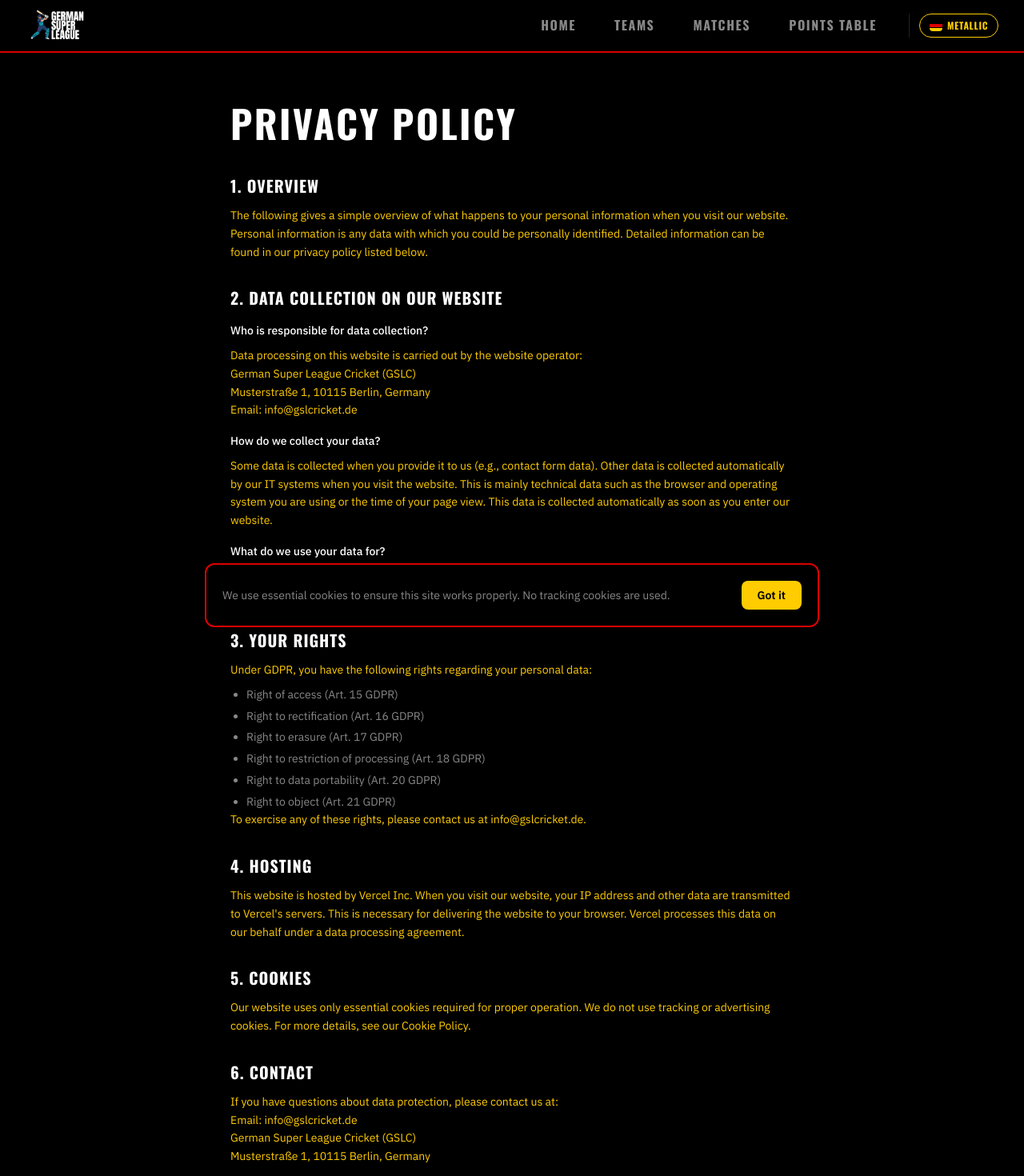
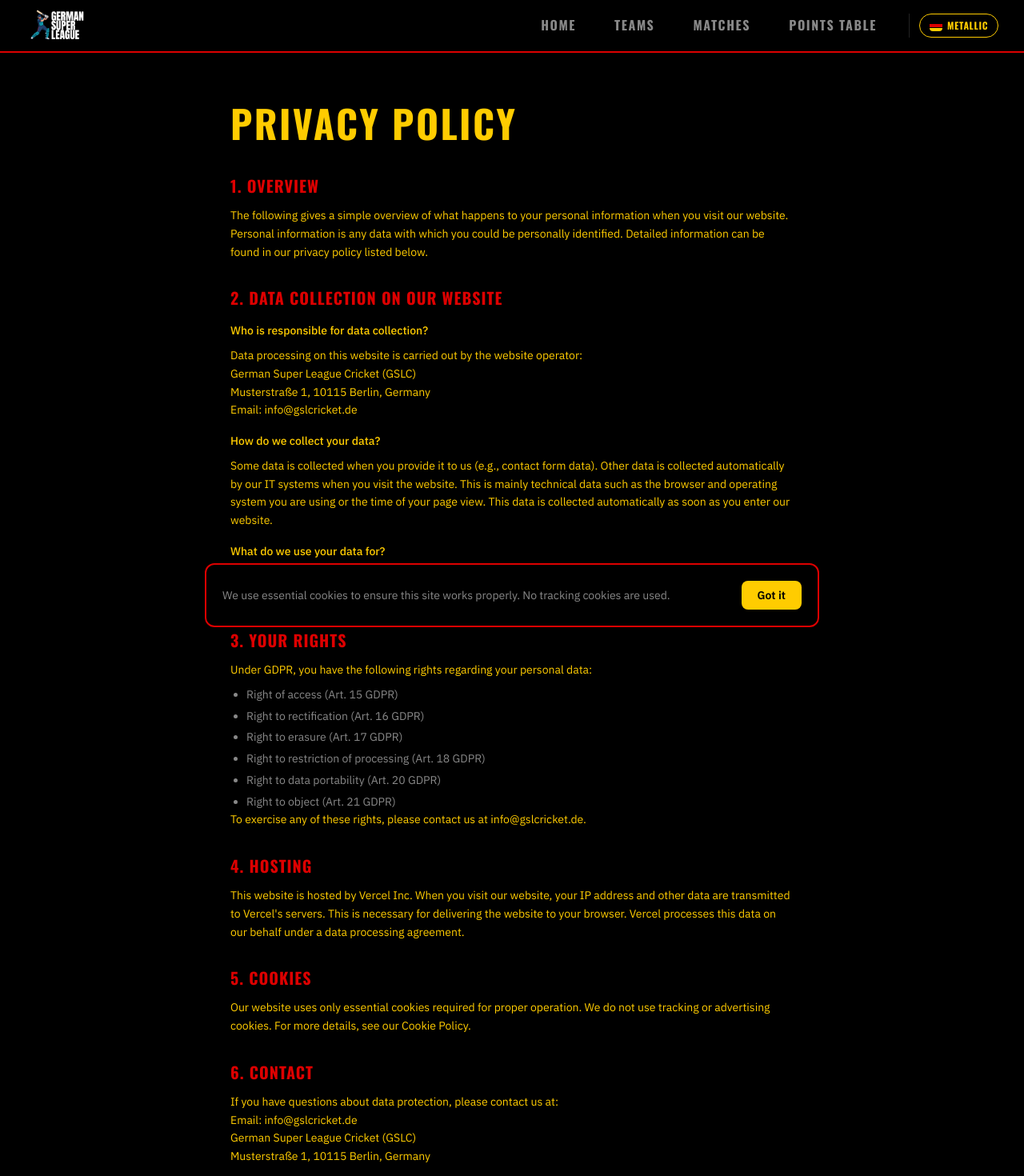
Before and after one commit to musudik/gslcricket, a React (Vite) app: page /privacy-policy in a window 1280 px wide. Shown: the top 1470 px of the page at 80% size. Built offline with nearby package versions, Linux system fonts and the light colour scheme; a web font is replaced by a local one.

Commit message:
Update text colors in Cookies, Impressum, and PrivacyPolicy pages for improved readability and consistency

```diff
--- a/src/pages/Cookies.tsx
+++ b/src/pages/Cookies.tsx
@@ -8,11 +8,11 @@ export default function Cookies() {
       </Helmet>
 
       <div className="max-w-3xl mx-auto px-4 sm:px-6 lg:px-8 py-16">
-        <h1 className="font-display text-4xl sm:text-5xl tracking-wider text-white mb-10">Cookie Policy</h1>
+        <h1 className="font-display text-4xl sm:text-5xl tracking-wider text-gslc-gold mb-10">Cookie Policy</h1>
 
         <div className="space-y-8 text-gslc-text text-sm leading-relaxed">
           <section>
-            <h2 className="font-display text-xl tracking-wider text-white mb-3">What Are Cookies?</h2>
+            <h2 className="font-display text-xl tracking-wider text-gslc-red mb-3">What Are Cookies?</h2>
             <p>
               Cookies are small text files that are placed on your computer or mobile device when you visit a website.
               They are widely used to make websites work more efficiently, as well as to provide information to the
@@ -21,7 +21,7 @@ export default function Cookies() {
           </section>
 
           <section>
-            <h2 className="font-display text-xl tracking-wider text-white mb-3">Cookies We Use</h2>
+            <h2 className="font-display text-xl tracking-wider text-gslc-red mb-3">Cookies We Use</h2>
             <div className="overflow-x-auto mt-4">
               <table className="w-full text-sm">
                 <thead>
@@ -34,7 +34,7 @@ export default function Cookies() {
                 </thead>
                 <tbody>
                   <tr className="border-b border-gslc-border/50">
-                    <td className="py-3 pr-4 text-white font-mono text-xs">gslc-cookie-consent</td>
+                    <td className="py-3 pr-4 text-gslc-gold font-mono text-xs">gslc-cookie-consent</td>
                     <td className="py-3 pr-4 text-gslc-muted">Records your cookie consent preference</td>
                     <td className="py-3 pr-4">
                       <span className="px-2 py-0.5 rounded bg-gslc-gold/10 text-gslc-gold text-xs font-medium">Essential</span>
@@ -47,7 +47,7 @@ export default function Cookies() {
           </section>
 
           <section>
-            <h2 className="font-display text-xl tracking-wider text-white mb-3">Third-Party Cookies</h2>
+            <h2 className="font-display text-xl tracking-wider text-gslc-red mb-3">Third-Party Cookies</h2>
             <p>
               We currently do not use any third-party cookies for tracking, analytics, or advertising purposes. Should
               this change in the future, we will update this policy and request your consent accordingly.
@@ -55,7 +55,7 @@ export default function Cookies() {
           </section>
 
           <section>
-            <h2 className="font-display text-xl tracking-wider text-white mb-3">Managing Cookies</h2>
+            <h2 className="font-display text-xl tracking-wider text-gslc-red mb-3">Managing Cookies</h2>
             <p>
               You can control and manage cookies in your browser settings. Please note that removing or blocking cookies
               may impact your experience on our website. Most browsers allow you to:
@@ -70,7 +70,7 @@ export default function Cookies() {
           </section>
 
           <section>
-            <h2 className="font-display text-xl tracking-wider text-white mb-3">Changes to This Policy</h2>
+            <h2 className="font-display text-xl tracking-wider text-gslc-red mb-3">Changes to This Policy</h2>
             <p>
               We may update this cookie policy from time to time. Any changes will be posted on this page with an updated
               revision date.
@@ -79,7 +79,7 @@ export default function Cookies() {
           </section>
 
           <section>
-            <h2 className="font-display text-xl tracking-wider text-white mb-3">Contact</h2>
+            <h2 className="font-display text-xl tracking-wider text-gslc-red mb-3">Contact</h2>
             <p>
               If you have questions about our use of cookies, contact us at:<br />
               Email: info@gslcricket.de
--- a/src/pages/Impressum.tsx
+++ b/src/pages/Impressum.tsx
@@ -8,11 +8,11 @@ export default function Impressum() {
       </Helmet>
 
       <div className="max-w-3xl mx-auto px-4 sm:px-6 lg:px-8 py-16">
-        <h1 className="font-display text-4xl sm:text-5xl tracking-wider text-white mb-10">Impressum</h1>
+        <h1 className="font-display text-4xl sm:text-5xl tracking-wider text-gslc-gold mb-10">Impressum</h1>
 
         <div className="space-y-8 text-gslc-text text-sm leading-relaxed">
           <section>
-            <h2 className="font-display text-xl tracking-wider text-white mb-3">Information pursuant to § 5 TMG</h2>
+            <h2 className="font-display text-xl tracking-wider text-gslc-red mb-3">Information pursuant to § 5 TMG</h2>
             <p>
               German Super League Cricket (GSLC)<br />
               Musterstraße 1<br />
@@ -22,7 +22,7 @@ export default function Impressum() {
           </section>
 
           <section>
-            <h2 className="font-display text-xl tracking-wider text-white mb-3">Contact</h2>
+            <h2 className="font-display text-xl tracking-wider text-gslc-red mb-3">Contact</h2>
             <p>
               Email: info@gslcricket.de<br />
               Phone: +49 (0) 30 123456789
@@ -30,7 +30,7 @@ export default function Impressum() {
           </section>
 
           <section>
-            <h2 className="font-display text-xl tracking-wider text-white mb-3">Responsible for Content (§ 55 Abs. 2 RStV)</h2>
+            <h2 className="font-display text-xl tracking-wider text-gslc-red mb-3">Responsible for Content (§ 55 Abs. 2 RStV)</h2>
             <p>
               GSLC Management Board<br />
               Musterstraße 1<br />
@@ -39,7 +39,7 @@ export default function Impressum() {
           </section>
 
           <section>
-            <h2 className="font-display text-xl tracking-wider text-white mb-3">Dispute Resolution</h2>
+            <h2 className="font-display text-xl tracking-wider text-gslc-red mb-3">Dispute Resolution</h2>
             <p>
               The European Commission provides a platform for online dispute resolution (OS):{' '}
               <a
@@ -57,7 +57,7 @@ export default function Impressum() {
           </section>
 
           <section>
-            <h2 className="font-display text-xl tracking-wider text-white mb-3">Liability for Content</h2>
+            <h2 className="font-display text-xl tracking-wider text-gslc-red mb-3">Liability for Content</h2>
             <p>
               As a service provider, we are responsible for our own content on these pages in accordance with § 7 Abs. 1 TMG.
               According to §§ 8 to 10 TMG, however, we are not obligated to monitor transmitted or stored third-party
@@ -66,7 +66,7 @@ export default function Impressum() {
           </section>
 
           <section>
-            <h2 className="font-display text-xl tracking-wider text-white mb-3">Liability for Links</h2>
+            <h2 className="font-display text-xl tracking-wider text-gslc-red mb-3">Liability for Links</h2>
             <p>
               Our website contains links to external third-party websites over whose content we have no influence.
               We therefore cannot accept any liability for this third-party content. The respective provider or operator
--- a/src/pages/PrivacyPolicy.tsx
+++ b/src/pages/PrivacyPolicy.tsx
@@ -8,11 +8,11 @@ export default function PrivacyPolicy() {
       </Helmet>
 
       <div className="max-w-3xl mx-auto px-4 sm:px-6 lg:px-8 py-16">
-        <h1 className="font-display text-4xl sm:text-5xl tracking-wider text-white mb-10">Privacy Policy</h1>
+        <h1 className="font-display text-4xl sm:text-5xl tracking-wider text-gslc-gold mb-10">Privacy Policy</h1>
 
         <div className="space-y-8 text-gslc-text text-sm leading-relaxed">
           <section>
-            <h2 className="font-display text-xl tracking-wider text-white mb-3">1. Overview</h2>
+            <h2 className="font-display text-xl tracking-wider text-gslc-red mb-3">1. Overview</h2>
             <p>
               The following gives a simple overview of what happens to your personal information when you visit our website.
               Personal information is any data with which you could be personally identified. Detailed information can be
@@ -21,8 +21,8 @@ export default function PrivacyPolicy() {
           </section>
 
           <section>
-            <h2 className="font-display text-xl tracking-wider text-white mb-3">2. Data Collection on Our Website</h2>
-            <h3 className="text-white font-medium mt-4 mb-2">Who is responsible for data collection?</h3>
+            <h2 className="font-display text-xl tracking-wider text-gslc-red mb-3">2. Data Collection on Our Website</h2>
+            <h3 className="text-gslc-gold font-medium mt-4 mb-2">Who is responsible for data collection?</h3>
             <p>
               Data processing on this website is carried out by the website operator:<br />
               German Super League Cricket (GSLC)<br />
@@ -30,7 +30,7 @@ export default function PrivacyPolicy() {
               Email: info@gslcricket.de
             </p>
 
-            <h3 className="text-white font-medium mt-4 mb-2">How do we collect your data?</h3>
+            <h3 className="text-gslc-gold font-medium mt-4 mb-2">How do we collect your data?</h3>
             <p>
               Some data is collected when you provide it to us (e.g., contact form data). Other data is collected
               automatically by our IT systems when you visit the website. This is mainly technical data such as the
@@ -38,7 +38,7 @@ export default function PrivacyPolicy() {
               automatically as soon as you enter our website.
             </p>
 
-            <h3 className="text-white font-medium mt-4 mb-2">What do we use your data for?</h3>
+            <h3 className="text-gslc-gold font-medium mt-4 mb-2">What do we use your data for?</h3>
             <p>
               Part of the data is collected to ensure the proper functioning of the website. Other data can be used to
               analyze how visitors use the site.
@@ -46,7 +46,7 @@ export default function PrivacyPolicy() {
           </section>
 
           <section>
-            <h2 className="font-display text-xl tracking-wider text-white mb-3">3. Your Rights</h2>
+            <h2 className="font-display text-xl tracking-wider text-gslc-red mb-3">3. Your Rights</h2>
             <p>Under GDPR, you have the following rights regarding your personal data:</p>
             <ul className="list-disc pl-5 mt-2 space-y-1 text-gslc-muted">
               <li>Right of access (Art. 15 GDPR)</li>
@@ -62,7 +62,7 @@ export default function PrivacyPolicy() {
           </section>
 
           <section>
-            <h2 className="font-display text-xl tracking-wider text-white mb-3">4. Hosting</h2>
+            <h2 className="font-display text-xl tracking-wider text-gslc-red mb-3">4. Hosting</h2>
             <p>
               This website is hosted by Vercel Inc. When you visit our website, your IP address and other data are
               transmitted to Vercel's servers. This is necessary for delivering the website to your browser. Vercel
@@ -71,7 +71,7 @@ export default function PrivacyPolicy() {
           </section>
 
           <section>
-            <h2 className="font-display text-xl tracking-wider text-white mb-3">5. Cookies</h2>
+            <h2 className="font-display text-xl tracking-wider text-gslc-red mb-3">5. Cookies</h2>
             <p>
               Our website uses only essential cookies required for proper operation. We do not use tracking or
               advertising cookies. For more details, see our{' '}
@@ -80,7 +80,7 @@ export default function PrivacyPolicy() {
           </section>
 
           <section>
-            <h2 className="font-display text-xl tracking-wider text-white mb-3">6. Contact</h2>
+            <h2 className="font-display text-xl tracking-wider text-gslc-red mb-3">6. Contact</h2>
             <p>
               If you have questions about data protection, please contact us at:<br />
               Email: info@gslcricket.de<br />
```
